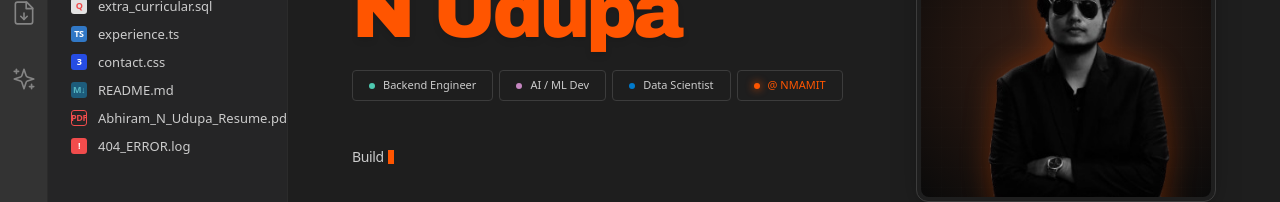
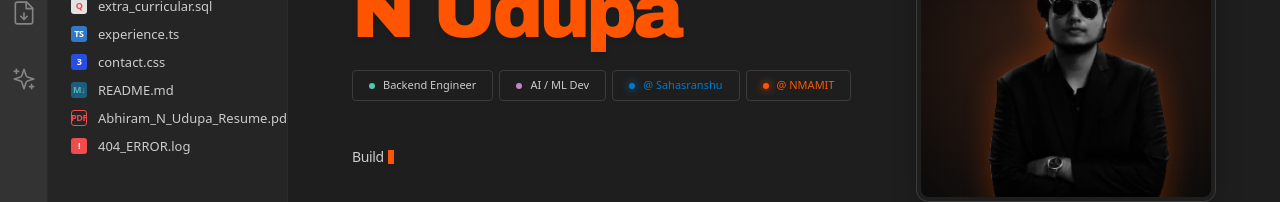
Before and after one commit to AbhiramNU/Portfolio, a React (Vite) app: page / in a window 1280 px wide. Shown: the part 258-460 px from the top of the page. Built offline with nearby package versions, Linux system fonts and the light colour scheme.

Commit message:
feat: add HomePreview component with typewriter tagline and animated profile image

```diff
--- a/src/editor/HomePreview.jsx
+++ b/src/editor/HomePreview.jsx
@@ -28,9 +28,9 @@ export default function HomePreview() {
               <span className="flex items-center px-4 py-1.5 bg-[#1e1e1e] border border-[#3c3c3c] rounded text-[#cccccc]">
                 <div className="w-[6px] h-[6px] rounded-full bg-[#c586c0] mr-2"></div> AI / ML Dev
               </span>
-              <span className="flex items-center px-4 py-1.5 bg-[#1e1e1e] border border-[#3c3c3c] rounded text-[#cccccc]">
-                <div className="w-[6px] h-[6px] rounded-full bg-[#007acc] mr-2"></div> Data Scientist
-              </span>
+              <a href="https://www.sahasranshu.com/" target="_blank" rel="noopener noreferrer" className="flex items-center px-4 py-1.5 bg-[#1e1e1e] border border-[#3c3c3c] rounded text-[#007acc] hover:bg-[#3c3c3c]/50 transition-colors cursor-pointer">
+                <div className="w-[6px] h-[6px] rounded-full bg-[#007acc] mr-2 shadow-[0_0_8px_#007acc]"></div> @ Sahasranshu
+              </a>
               <a href="https://nitte.edu.in/nmamit/" target="_blank" rel="noopener noreferrer" className="flex items-center px-4 py-1.5 bg-[#1e1e1e] border border-[#3c3c3c] rounded text-[#ff5500] hover:bg-[#3c3c3c]/50 transition-colors cursor-pointer">
                 <div className="w-[6px] h-[6px] rounded-full bg-[#ff5500] mr-2 shadow-[0_0_8px_#ff5500]"></div> @ NMAMIT
               </a>
```
